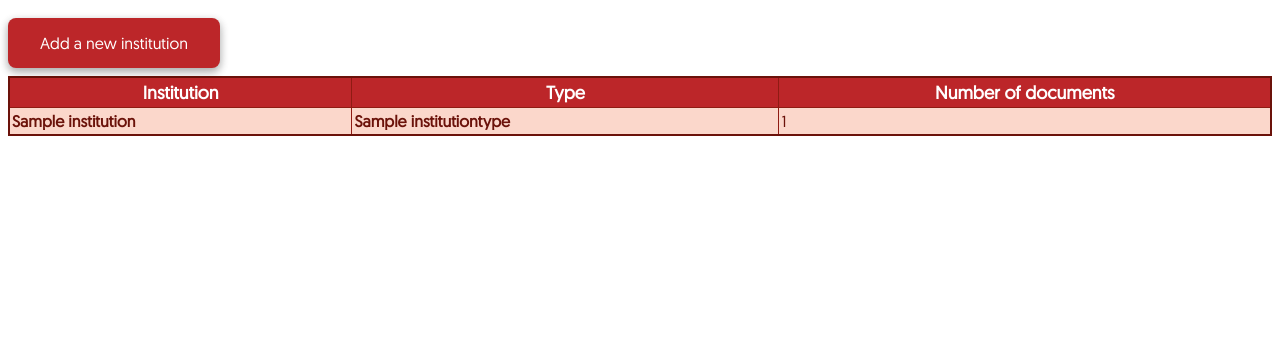
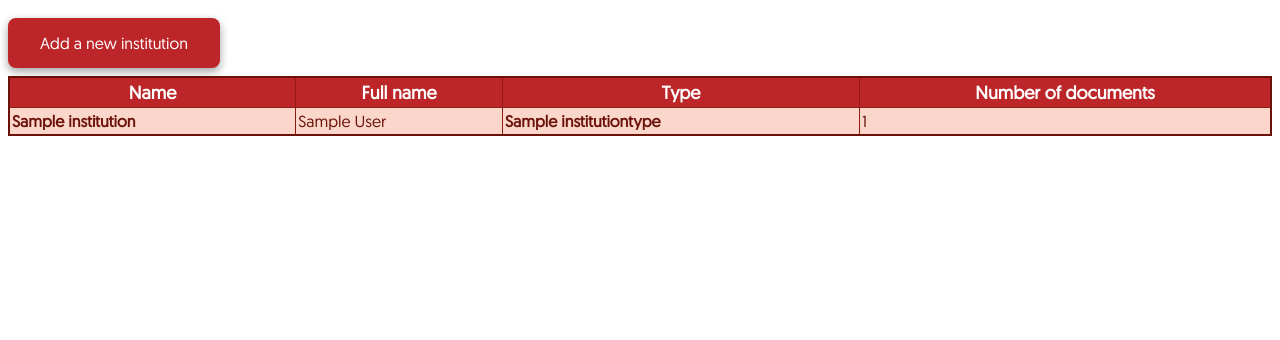
Before and after one commit to devinit/data-governance-db, a Django app: page /institutions in a window 1280 px wide. Shown: the part 96-436 px from the top of the page. Run offline with Django 4.2, Linux system fonts and the light colour scheme; a user stored in the database is signed in; tables that the repository leaves empty hold one stand-in row (values such as "Sample post"); some libraries are stand-ins or nearby versions.

Commit message:
Full name in institution list

```diff
--- a/core/templates/core/institution_list.html
+++ b/core/templates/core/institution_list.html
@@ -13,7 +13,8 @@
     <table class="red sortable">
         <thead>
             <tr>
-                <th>Institution</th>
+                <th>Name</th>
+                <th>Full name</th>
                 <th>Type</th>
                 <th>Number of documents</th>
             </tr>
@@ -30,6 +31,9 @@
                         {% endif %}
                         >{{ institution }}</a>
                     </td>
+                    <td>
+                        {{ institution.full_name|default_if_none:"" }}
+                    </td>
                     {% if institution.type %}
                         <td>
                             <a href="{% url 'core:institution_list' %}?type={{ institution.type.id }}">
```
